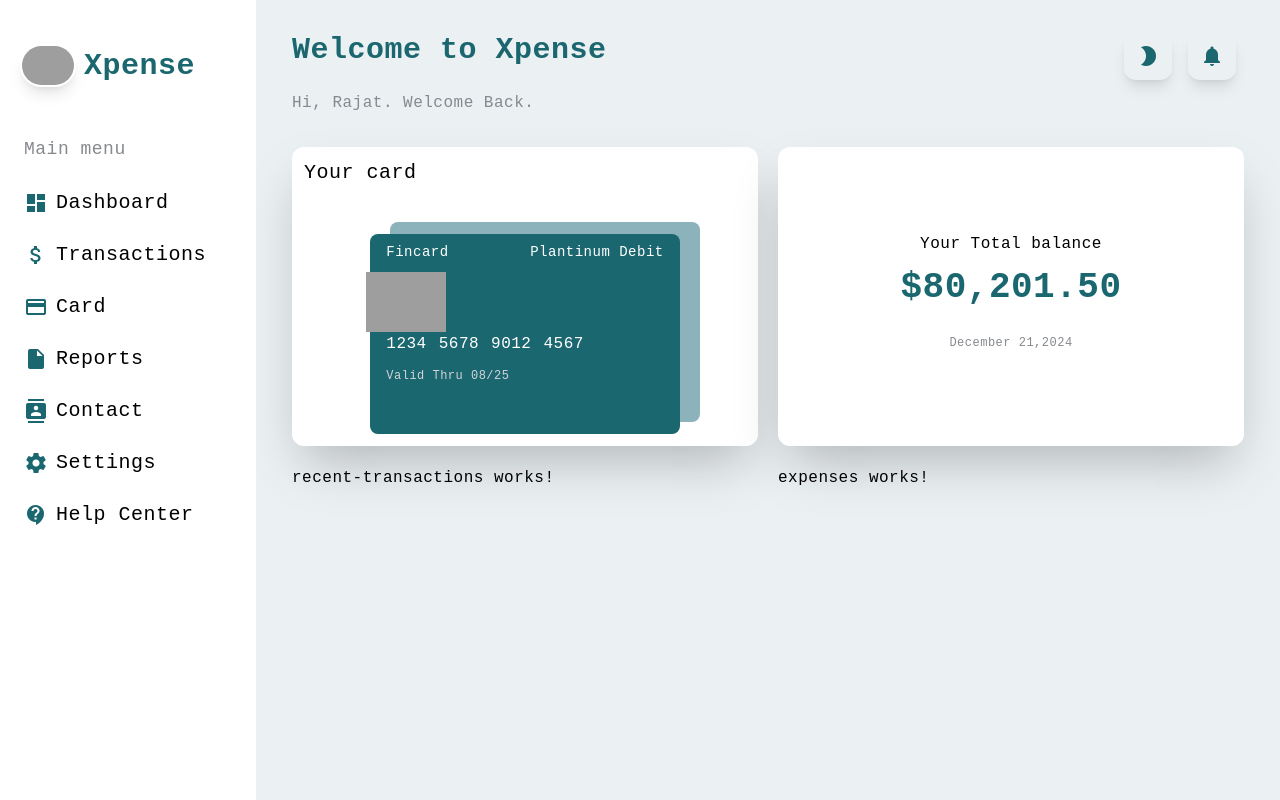
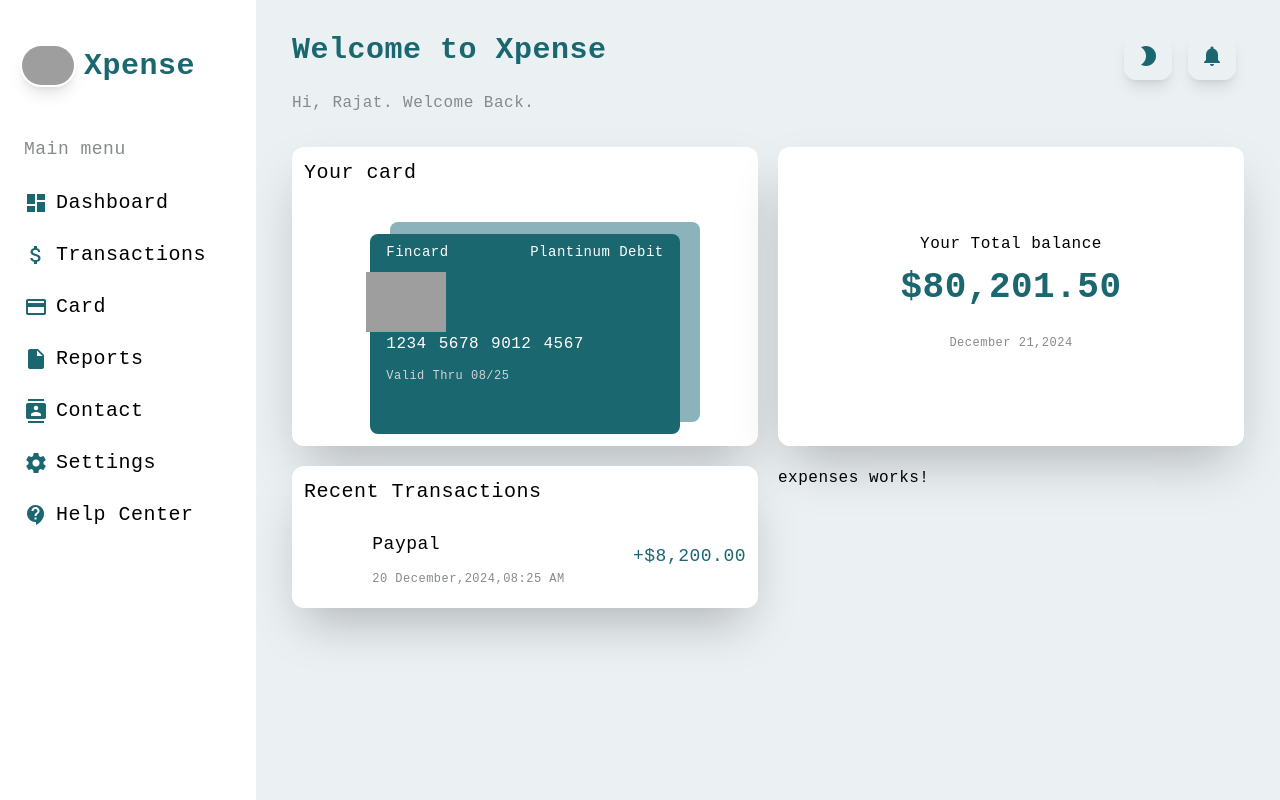
Before and after one commit to rajat4984/Xpense, an Angular app: page / in a window 1280 px wide. Built offline with nearby package versions, Linux system fonts and the light colour scheme; grey boxes are pictures that could not be loaded.

Commit message:
recent transaction completed

```diff
--- a/src/app/recent-transactions/recent-transactions.component.html
+++ b/src/app/recent-transactions/recent-transactions.component.html
@@ -1 +1,11 @@
-<p>recent-transactions works!</p>
+<div class="bg-white p-3  rounded-xl shadow-2xl mt-2 mb-8 lg:m-0">
+    <p class="text-md font-medium mb-0 text-black lg:text-xl ">Recent Transactions</p>
+    <div class="flex justify-between items-center gap-3 mt-6">
+        <img/>
+        <div>
+            <p class="text-lg">Paypal</p>
+            <p class="text-secondary_text text-xs">20 December,2024,08:25 AM</p>
+        </div>
+        <p class="text-primary_text font-medium text-lg">+$8,200.00</p>
+    </div>
+</div>
```
